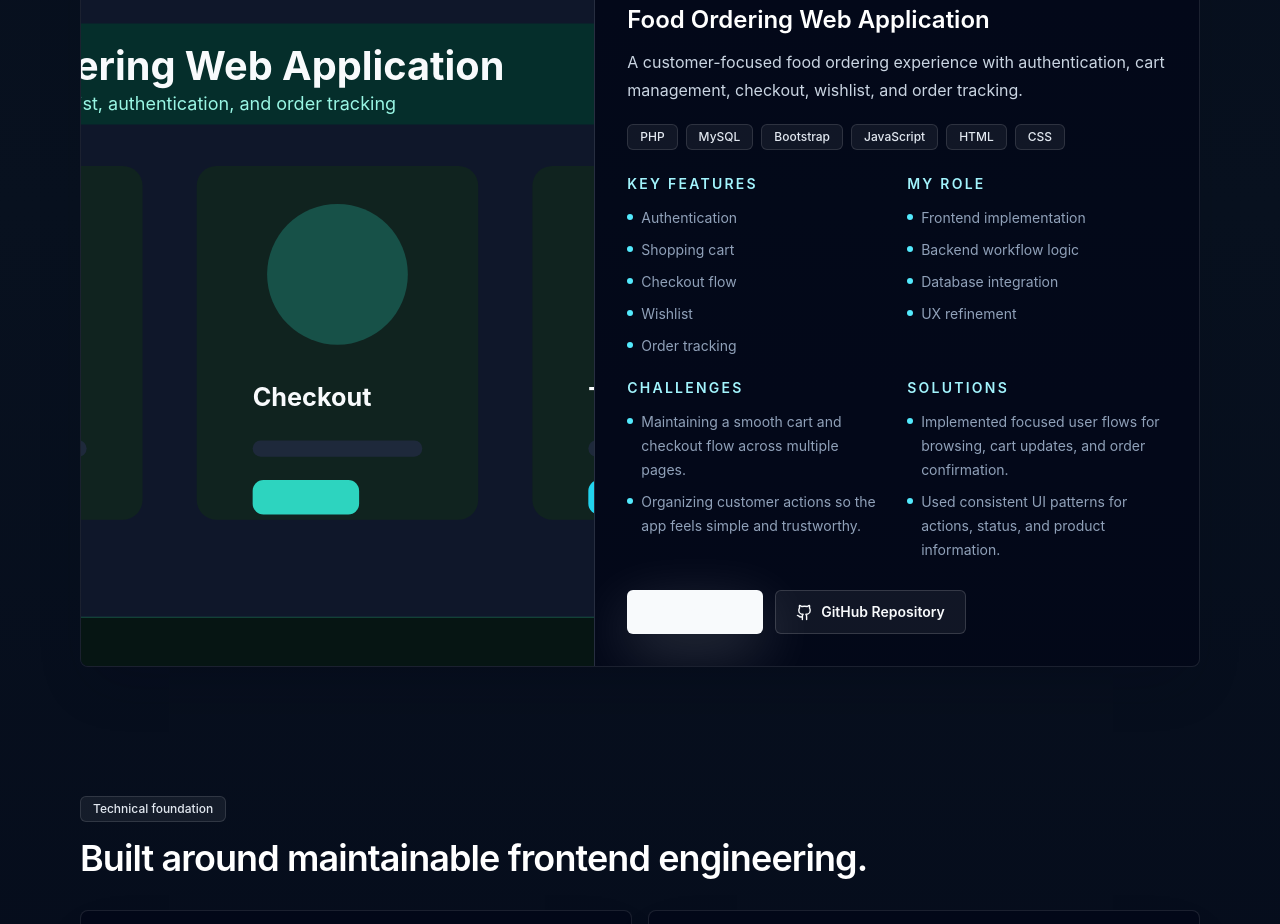
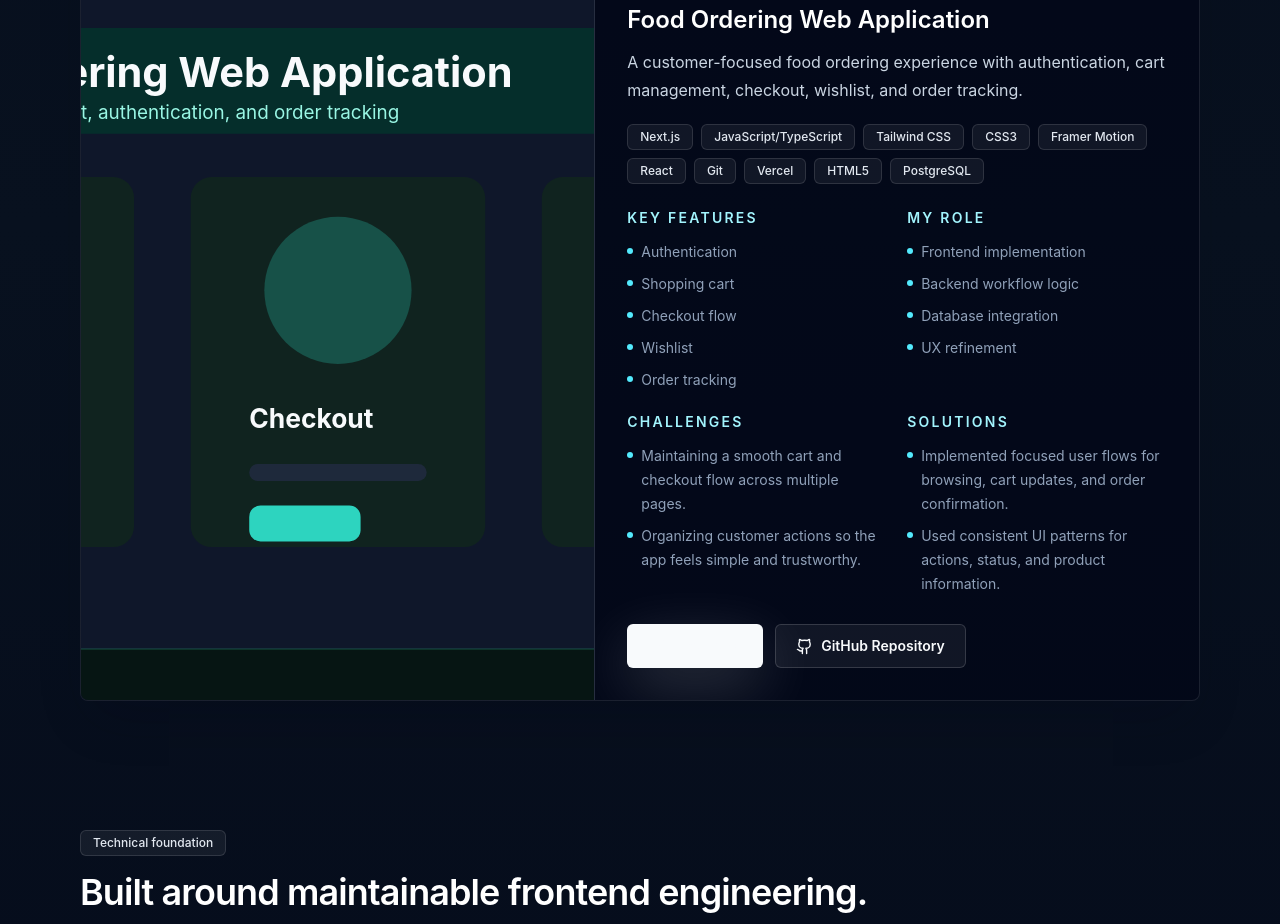
Before and after one commit to sevi07202007/Josephsah, a Next.js app: page / in a window 1280 px wide. Shown: the part 2040-2964 px from the top of the page. Built offline with nearby package versions, Linux system fonts and the light colour scheme.

Commit message:
Update portfolio

```diff
--- a/data/portfolio.ts
+++ b/data/portfolio.ts
@@ -127,7 +127,7 @@
       'A customer-focused food ordering experience with authentication, cart management, checkout, wishlist, and order tracking.',
     overview:
       'Built to simulate a real online ordering workflow from browsing products to tracking order status.',
-    stack: ['PHP', 'MySQL', 'Bootstrap', 'JavaScript', 'HTML', 'CSS'],
+    stack: ['Next.js', 'JavaScript/TypeScript', 'Tailwind CSS', 'CSS3', 'Framer Motion', 'React', 'Git', 'Vercel', 'HTML5', 'PostgreSQL'],
     features: ['Authentication', 'Shopping cart', 'Checkout flow', 'Wishlist', 'Order tracking'],
     challenges: [
       'Maintaining a smooth cart and checkout flow across multiple pages.',
```
